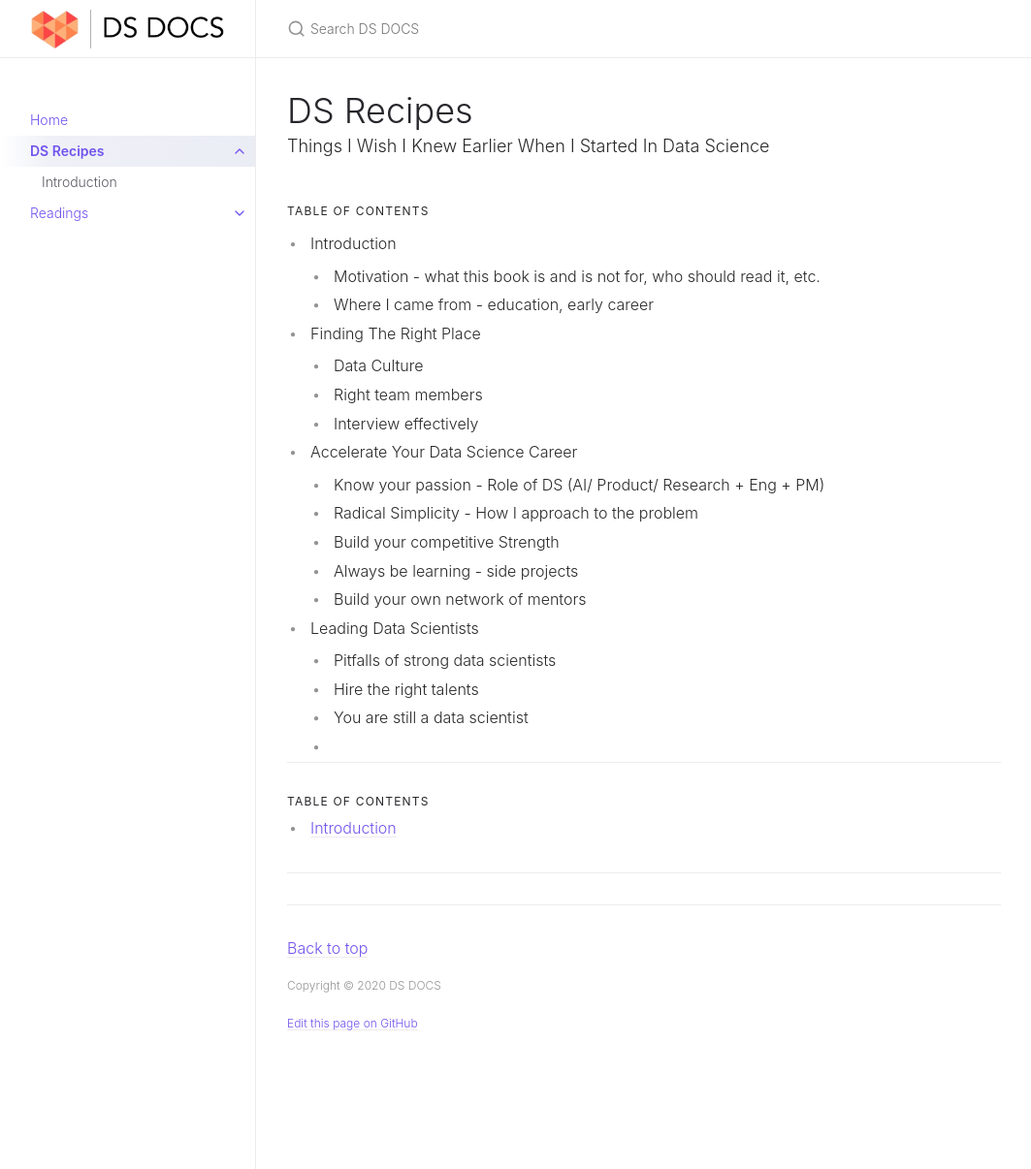
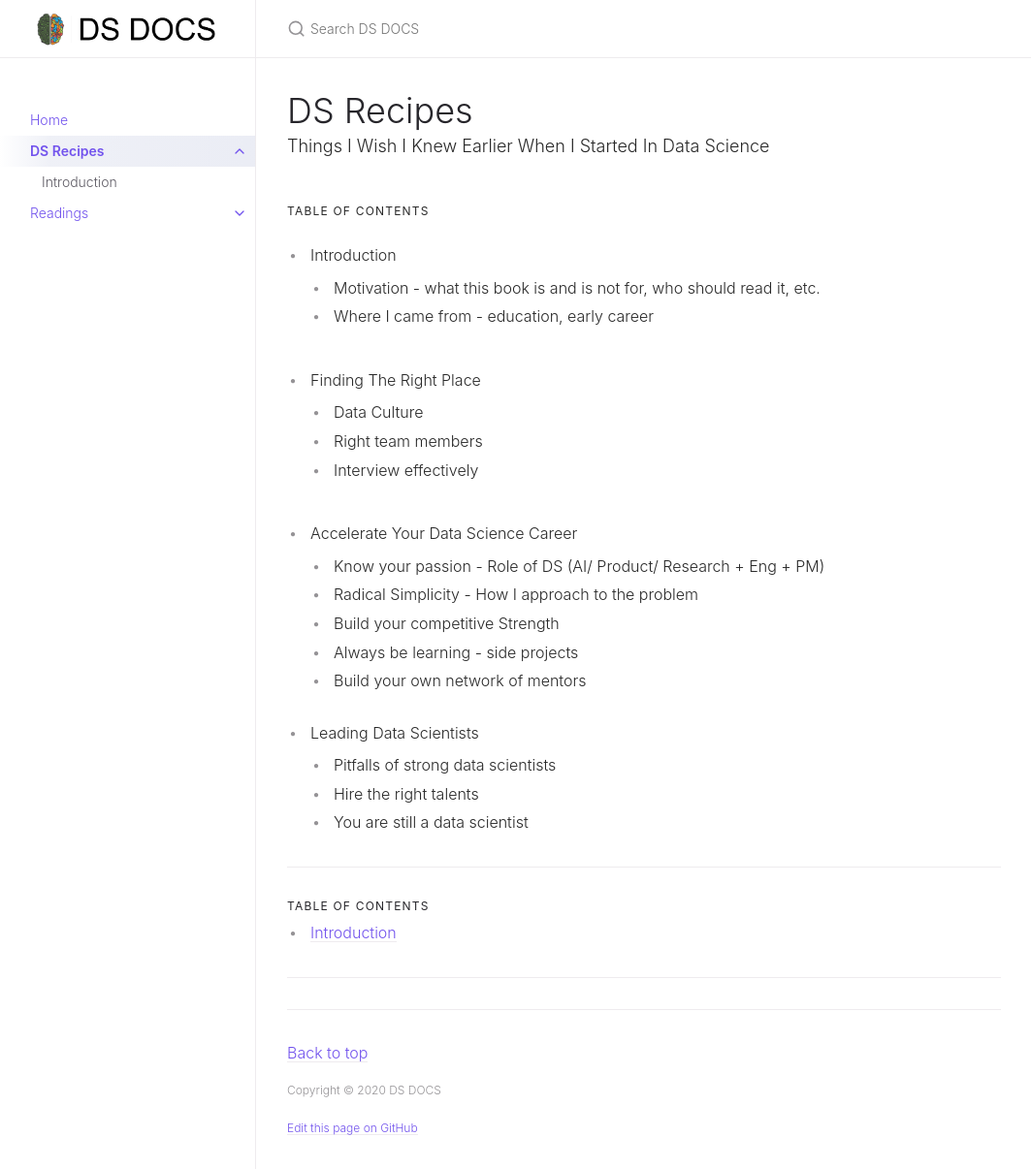
Before and after one commit to thisisjoonlim/dsdocs, a Jekyll site: the page built from docs/ds-recipes/ds-recipes.md, in a window 1280 px wide and 1206 px high. Shown: the whole window at 97% size, without its empty margins (108-1171 px from the left). Built offline with Jekyll 4.4.1, drawn with Linux system fonts in a browser that asks for light colours; comment, search, counter and statistics services are not loaded.

Commit message:
update logo

```diff
--- a/docs/ds-recipes/ds-recipes.md
+++ b/docs/ds-recipes/ds-recipes.md
@@ -19,13 +19,13 @@ Table of Contents
 - Introduction
     - Motivation - what this book is and is not for, who should read it, etc.
     - Where I came from - education, early career
-
+{: .py-2}
 
 - Finding The Right Place
     - Data Culture
     - Right team members
     - Interview effectively
-
+{: .py-2}
 
 - Accelerate Your Data Science Career
     - Know your passion - Role of DS (AI/ Product/ Research + Eng + PM)
@@ -33,10 +33,9 @@ Table of Contents
     - Build your competitive Strength
     - Always be learning - side projects
     - Build your own network of mentors
-
+{: .py-2}
 
 - Leading Data Scientists
     - Pitfalls of strong data scientists
     - Hire the right talents
     - You are still a data scientist
-    -
```
Also changed, not shown: assets/images/ds-docs-logo-v1.png (added), assets/images/ds-docs-logo.png, favicon.ico.
